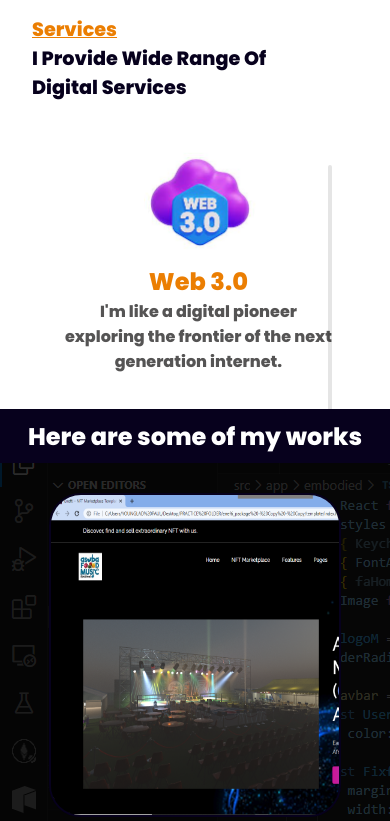
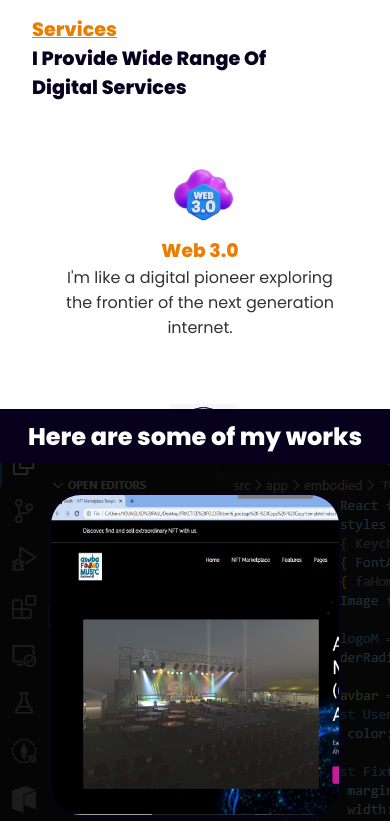
Before and after one commit to Younglad-Paul/Pauls_Portfolio, a React (Create React App) app: page / in a window 390 px wide. Shown: the part 842-1663 px from the top of the page. Built offline with nearby package versions, Linux system fonts and the light colour scheme.

Commit message:
development

```diff
--- a/public/index.html
+++ b/public/index.html
@@ -3,7 +3,7 @@
   <head>
     <meta charset="utf-8" />
     <link rel="icon" href="%PUBLIC_URL%/favicon.ico" />
-    <meta name="viewport" content="width=device-width, initial-scale=1.0" />
+    <meta name="viewport" content="width=device-width, initial-scale=1, maximum-scale=1">
     <meta name="theme-color" content="#000000" />
     <meta
       name="description"
@@ -122,6 +122,74 @@
             <!-- If we need scrollbar -->
             <div class="swiper-scrollbar"></div>
           </div>
+
+          <div id="for__mobile">
+
+            <div>
+                <div class="image">
+                    <img src="images/web 3 icon.jpeg">
+                </div>
+                <div class="caption">
+                    <h1>Web 3.0</h1>
+                    I'm like a digital pioneer exploring the frontier of the next generation internet.
+                </div>
+            </div>
+
+            <div>
+                <div class="image">
+                    <img src="images/UX design.png">
+                </div>
+                <div class="caption">
+                    <h1>UX Design</h1>
+                    my expertise lies in the creation of distinctive and refined user interfaces.
+                </div>
+            </div>
+            <div>
+            <div class="image">
+                <img src="images/UX design.png">
+            </div>
+            <div class="caption">
+                <h1>UX Design</h1>
+                my expertise lies in the creation of distinctive and refined user interfaces.
+            </div>
+          </div>
+          <div>
+            <div class="image">
+                <img src="images/content writing icon.png">
+            </div>
+            <div class="caption">
+                <h1>Content Writing</h1>
+                I take concepts and mold them into engaging narratives that resonate with readers. Whether it's informative articles, persuasive marketing copy, or captivating storytelling, I've got the creative quill to turn thoughts into compelling text.
+            </div>
+          </div>
+          <div>
+            <div class="image">
+                <img src="images/Ui design.png">
+            </div>
+            <div class="caption">
+                <h1>UI Design</h1>
+                I specialize in creating unique and sophisticated designs that prioritize both aesthetics and user-friendliness.
+            </div>
+          </div>
+          <div>
+            <div class="image">
+                <img src="images/backend icon.jpeg">
+            </div>
+            <div class="caption">
+                <h1>Backend Uptimization</h1>
+                Optimizing performance, and ensuring that the gears behind the scenes are running smoothly.
+            </div>
+          </div>
+          <div>
+            <div class="image">
+                <img src="images/affiliate marketing icon.jpeg">
+            </div>
+            <div class="caption">
+                <h1>Affiliate Marketing</h1>
+                As an affiliate marketer, I act as the matchmaker, linking exceptional products or services with the ideal audience.
+            </div>
+          </div>
+
           </div>
     </section>
 
--- a/public/style.css
+++ b/public/style.css
@@ -30,7 +30,6 @@ header{
     background-size: cover;
 }
 header nav{
-    /* background:var(--bgsecondary) !important; */
     display: flex;
     justify-content: space-between;
     align-items: center;
@@ -97,7 +96,6 @@ header .header__intro .header__text h1{
 header .header__intro .header__text h1 div{
     color:var(--colorprimary) !important;
     font-size: 5rem;
-    /* margin-top:-10rem !important; */
 }
 header .header__intro .header__text p{
     font-size: 2rem;
@@ -130,7 +128,6 @@ header .header__intro img{
     background:var(--bgsecondary);
     width:33%;
     height: 55vh;
-    /* z-index: -1;  */
     border:#ff8a04 10px solid;
     border-radius: 100%;
     margin: 3rem 0 0 45rem;
@@ -139,7 +136,6 @@ header .header__intro img{
 #services{
     width:90%;
     height:40vh;
-    /* display:flex; */
     display: grid;
     grid-template-columns: 30% 70%;
     padding: 2rem 5rem 0 5rem;
@@ -172,7 +168,6 @@ header .header__intro img{
     margin:1.2rem;
 }
 #services .swiper .swiper-wrapper .swiper-slide .image{
-    /* background:#eb7e02; */
     padding-left: 8rem;
 }
 #services .swiper .swiper-wrapper .swiper-slide .image img{
@@ -182,7 +177,6 @@ header .header__intro img{
 #services .swiper .swiper-wrapper .swiper-slide .caption{
     text-align: center;
     font-weight: bold;
-    /* margin-top: 2rem; */
     color:rgb(85, 84, 84);
     font-size: .9rem;
 }
@@ -195,57 +189,10 @@ header .header__intro img{
     color:#eb7e02;
     font-weight: bolder;
 }
-/* #about{
-    width: 100%;
-    height:50vh;
-    padding-top: 6.5rem;
-} */
-/* #about svg{
-    position:absolute;
-    z-index: -1;
-    width:100%;
-} */
-/* #about h2{
-    text-align: center;
-    background:var(--bgprimary);
-    color:#fff;
-    padding: .6rem;
-    z-index: -1;
-}
-#about .about-content{
-    display: grid;
-    grid-template-columns: 60% 40%;
-    padding:2rem;
-
-}
-.about-content__div + .about-content__div{
-    padding-left: 3rem;
-}
-#about .about-content .about-content__div img{
-    margin-top: -9rem;
-    z-index: 999;
-    box-shadow: var(--bgprimary) -10px 10px 10px;
-    transition: 2s ease-in-out;
-}
-#about .about-content .about-content__div img:hover{
-    box-shadow: var(--bgbody) -10px 10px 10px;
-    transform: rotate(-10deg);
-}
-#about .about-content .about-content__div p{
-    font-size: 1.05rem;
-    font-weight: bold;
-    color:var(--colorprimary);
-    text-align: justify;
-    width:80%;
-    margin-left: 5rem;
-} */
-
-/* #services{
-    background: var(--bgprimary);
-} */
-
+#for__mobile{
+    display:none;
+}
 #myworks{
-    /* margin-top:2rem; */
     background-image: url('images/Screenshot\ \(161\).png');
     overflow: hidden;
 }
@@ -296,9 +243,6 @@ h2{
 #capabilities{
     width:100%;
     height:24rem;
-    /* padding: 2rem 0 2rem 2rem; */
-    /* background: #fff; */
-
 }
 #capabilities form{
     width:400rem !important;
@@ -313,7 +257,6 @@ h2{
 #capabilities form label{
     width:90%;
     margin-top: 1rem;
-    /* height:2rem */
 }
 
 #capabilities form label ul li{
@@ -323,7 +266,6 @@ h2{
     grid-template-columns: 60% 40%;
 }
 #capabilities form label ul li span{
-    /* margin-left: 13rem; */
     text-align: end;
     font-size:1.2rem;
     color:var(--buton)
@@ -397,7 +339,6 @@ footer div a{
         width:1280px !important;
     }
     header nav{
-        /* background:var(--bgsecondary) !important; */
         display: flex;
         justify-content: space-between;
         align-items: center;
@@ -464,7 +405,6 @@ footer div a{
     header .header__intro .header__text h1 div{
         color:var(--colorprimary) !important;
         font-size: 5rem;
-        /* margin-top:-10rem !important; */
     }
     header .header__intro .header__text p{
         font-size: 2rem;
@@ -497,7 +437,6 @@ footer div a{
         background:var(--bgsecondary);
         width:28%;
         height: 45vh;
-        /* z-index: -1;  */
         border:#ff8a04 10px solid;
         border-radius: 100%;
         margin: 3rem 0 0 39rem;
@@ -506,7 +445,6 @@ footer div a{
     #services{
         width:90%;
         height:40vh;
-        /* display:flex; */
         display: grid;
         grid-template-columns: 30% 72%;
         padding: 2rem 5rem 0 5rem;
@@ -540,7 +478,6 @@ footer div a{
         margin:1.2rem;
     }
     #services .swiper .swiper-wrapper .swiper-slide .image{
-        /* background:#eb7e02; */
         padding-left: 8rem;
     }
     #services .swiper .swiper-wrapper .swiper-slide .image img{
@@ -550,7 +487,6 @@ footer div a{
     #services .swiper .swiper-wrapper .swiper-slide .caption{
         text-align: center;
         font-weight: bold;
-        /* margin-top: 2rem; */
         color:rgb(85, 84, 84);
         font-size: .9rem;
     }
@@ -564,7 +500,6 @@ footer div a{
         font-weight: bolder;
     }
     #myworks{
-        /* margin-top:2rem; */
         background-image: url('images/Screenshot\ \(161\).png');
         overflow: hidden;
     }
@@ -615,9 +550,6 @@ footer div a{
     #capabilities{
         width:100%;
         height:24rem;
-        /* padding: 2rem 0 2rem 2rem; */
-        /* background: #fff; */
-
     }
     #capabilities form{
         width:400rem !important;
@@ -632,7 +564,6 @@ footer div a{
     #capabilities form label{
         width:90%;
         margin-top: 1rem;
-        /* height:2rem */
     }
 
     #capabilities form label ul li{
@@ -642,7 +573,6 @@ footer div a{
         grid-template-columns: 60% 40%;
     }
     #capabilities form label ul li span{
-        /* margin-left: 13rem; */
         text-align: end;
         font-size:1.2rem;
         color:var(--buton)
@@ -707,7 +637,6 @@ footer div a{
         width:1024px !important;
     }
     header nav{
-        /* background:var(--bgsecondary) !important; */
         display: flex;
         justify-content: space-between;
         align-items: center;
@@ -774,7 +703,6 @@ footer div a{
     header .header__intro .header__text h1 div{
         color:var(--colorprimary) !important;
         font-size: 4rem;
-        /* margin-top:-10rem !important; */
     }
     header .header__intro .header__text p{
         font-size: 2rem;
@@ -808,7 +736,6 @@ footer div a{
         background:var(--bgsecondary);
         width:28%;
         height: 45vh;
-        /* z-index: -1;  */
         border:#ff8a04 10px solid;
         border-radius: 100%;
         margin: 12rem 0 0 30rem;
@@ -817,7 +744,6 @@ footer div a{
     #services{
         width:865px;
         height:58vh;
-        /* display:flex; */
         display: grid;
         grid-template-columns: 40% 65%;
         padding: 2rem 5rem 0 5rem;
@@ -852,7 +778,6 @@ footer div a{
         margin:1.2rem;
     }
     #services .swiper .swiper-wrapper .swiper-slide .image{
-        /* background:#eb7e02; */
         padding-left: 4rem;
     }
     #services .swiper .swiper-wrapper .swiper-slide .image img{
@@ -862,7 +787,6 @@ footer div a{
     #services .swiper .swiper-wrapper .swiper-slide .caption{
         text-align: center;
         font-weight: bold;
-        /* margin-top: 2rem; */
         color:rgb(85, 84, 84);
         font-size: .9rem;
     }
@@ -876,7 +800,6 @@ footer div a{
         font-weight: bolder;
     }
     #myworks{
-        /* margin-top:2rem; */
         background-image: url('images/Screenshot\ \(161\).png');
         overflow: hidden;
     }
@@ -927,9 +850,6 @@ footer div a{
     #capabilities{
         width:1024px;
         height:24rem;
-        /* padding: 2rem 0 2rem 2rem; */
-        /* background: #fff; */
-
     }
     #capabilities form{
         width:400rem !important;
@@ -944,7 +864,6 @@ footer div a{
     #capabilities form label{
         width:90%;
         margin-top: 1rem;
-        /* height:2rem */
     }
 
     #capabilities form label ul li{
@@ -954,7 +873,6 @@ footer div a{
         grid-template-columns: 60% 40%;
     }
     #capabilities form label ul li span{
-        /* margin-left: 13rem; */
         text-align: end;
         font-size:1.2rem;
         color:var(--buton)
@@ -1020,7 +938,6 @@ footer div a{
         width:912px !important;
     }
     header nav{
-        /* background:var(--bgsecondary) !important; */
         display: flex;
         justify-content: space-between;
         align-items: center;
@@ -1089,7 +1006,6 @@ footer div a{
     header .header__intro .header__text h1 div{
         color:var(--colorprimary) !important;
         font-size: 4rem;
-        /* margin-top:-10rem !important; */
     }
     header .header__intro .header__text p{
         font-size: 1.5rem;
@@ -1123,7 +1039,6 @@ footer div a{
         background:var(--bgsecondary);
         width:28%;
         height: 16vh;
-        /* z-index: -1;  */
         border:#ff8a04 10px solid;
         border-radius: 100%;
         margin: 12rem 0 0 27rem;
@@ -1132,7 +1047,6 @@ footer div a{
     #services{
         width:90%;
         height:40vh;
-        /* display:flex; */
         display: block;
         padding: 3rem;
         background: #fff;
@@ -1174,7 +1088,6 @@ footer div a{
         margin:1.2rem;
     }
     #services .swiper .swiper-wrapper .swiper-slide .image{
-        /* background:#eb7e02; */
         padding-left: 6rem;
     }
     #services .swiper .swiper-wrapper .swiper-slide .image img{
@@ -1184,7 +1097,6 @@ footer div a{
     #services .swiper .swiper-wrapper .swiper-slide .caption{
         text-align: center;
         font-weight: bold;
-        /* margin-top: 2rem; */
         color:rgb(85, 84, 84);
         font-size: 1.5rem;
     }
@@ -1198,7 +1110,6 @@ footer div a{
         font-weight: bolder;
     }
     #myworks{
-        /* margin-top:2rem; */
         background-image: url('images/Screenshot\ \(161\).png');
         overflow: hidden;
     }
@@ -1249,9 +1160,6 @@ footer div a{
     #capabilities{
         width:912px;
         height:24rem;
-        /* padding: 2rem 0 2rem 2rem; */
-        /* background: #fff; */
-
     }
     #capabilities form{
         width:400rem !important;
@@ -1266,7 +1174,6 @@ footer div a{
     #capabilities form label{
         width:90%;
         margin-top: 1rem;
-        /* height:2rem */
     }
 
     #capabilities form label ul li{
@@ -1409,7 +1316,6 @@ footer div a{
         grid-template-columns: 70% 30%;
     }
     #capabilities form label ul li span{
-        /* margin-left: 13rem; */
         text-align: end;
         font-size:.9rem;
     }
@@ -1517,12 +1423,6 @@ footer div a{
     }
     #services .service{
         padding: .1rem 2rem 2rem 6rem;
-
-        /* width: 40rem;
-        padding: .1rem 2rem 2rem 6rem;
-        border-radius: 0 5rem 5rem 0 ;
-        margin-left: -6rem;
-        overflow: hidden; */
     }
     #services .service p{
         font-size: 1.2rem !important;
@@ -1537,33 +1437,30 @@ footer div a{
         margin-top: -8rem;
     }
     #services .swiper{
-        margin-left: -2rem !important;
-    }
-    #services .swiper .swiper-wrapper .swiper-slide{
-        width: 80% !important;
-        height:20rem !important;
-        padding:1rem;
-        margin:0 0 0 3rem !important;
-        overflow: hidden;
-    }
-    #services .swiper .swiper-wrapper .swiper-slide .image{
-        padding-left: 9rem;
-    }
-    #services .swiper .swiper-wrapper .swiper-slide .image img{
-        border-radius: 100%;
-        width: 7rem;
-    }
-    #services .swiper .swiper-wrapper .swiper-slide .caption{
-        font-size: 1rem;
-    }
-    #services .swiper .swiper-wrapper .swiper-slide .caption h1{
-        font-size: 1.5rem;
-    }
-    #services .swiper  .swiper-button-prev, #services .swiper  .swiper-button-next{
-
-        display:none;
-
-    }
+        display:none
+    }
+    #for__mobile{
+        display:block;
+        margin-top: 1rem 2rem;
+        overflow: scroll;
+    }
+    #for__mobile div{
+        padding:1rem
+    }
+    #for__mobile div .image{
+        margin-left: 35%;
+        margin-bottom: -10%;
+    }
+    #for__mobile div .image img{
+        width:40%;
+    }
+    #for__mobile div .caption{
+        text-align: center;
+    }
+    #for__mobile div .caption h1{
+        color: var(--bgsecondary)
+    }
+
     #myworks{
         height:110vh;
     }
@@ -1593,7 +1490,6 @@ footer div a{
         border: var(--bgprimary) 2px solid;
         border-radius: 2rem ;
         margin: 10px;
-        /* overflow: hidden; */
     }
     #myworks .works .workz .work img{
         width:30rem;
@@ -1697,34 +1593,6 @@ footer div a{
         width:120%;
         margin-top: -6rem;
     }
-    #services .swiper{
-        margin-left: -2rem !important;
-    }
-    #services .swiper .swiper-wrapper .swiper-slide{
-        width: 80% !important;
-        height:30rem !important;
-        padding:1rem;
-        margin:0 0 0 3rem !important;
-        overflow: hidden;
-    }
-    #services .swiper .swiper-wrapper .swiper-slide .image{
-        padding-left: 6rem;
-    }
-    #services .swiper .swiper-wrapper .swiper-slide .image img{
-        border-radius: 100%;
-        width: 7rem;
-    }
-    #services .swiper .swiper-wrapper .swiper-slide .caption{
-        font-size: 1rem;
-    }
-    #services .swiper .swiper-wrapper .swiper-slide .caption h1{
-        font-size: 1.5rem;
-    }
-    #services .swiper  .swiper-button-prev, #services .swiper  .swiper-button-next{
-
-        display:none;
-
-    }
     #capabilities{
         width:100%;
         height:35rem;
@@ -1800,9 +1668,6 @@ footer div a{
         overflow: hidden;
 
     }
-    #services .swiper .swiper-wrapper .swiper-slide .image{
-        padding-left: 5rem;
-    }
 }
 @media (max-width:375px){
     header nav{
@@ -1862,31 +1727,7 @@ footer div a{
         height:40vh;
         margin-top: -2rem;
     }
-      #services .swiper{
-        margin-left: -3rem !important;
-        width:110%;
-    }
-     /* #services .swiper .swiper-wrapper .swiper-slide{
-        width: 80% !important;
-        height:20rem !important;
-        padding:1rem;
-        margin:0 0 0 3rem !important;
-        overflow: hidden;
-    } */
-    #services .swiper .swiper-wrapper .swiper-slide .image{
-        padding-left: 5.5rem;
-    }
-    #services .swiper .swiper-wrapper .swiper-slide .image img{
-        border-radius: 100%;
-        width: 4rem;
-    }
-    #services .swiper .swiper-wrapper .swiper-slide .caption h1{
-        font-size: 1rem;
-    }
-    #services .swiper .swiper-wrapper .swiper-slide .caption{
-        font-size: .8rem;
-    }
-    #myworks .works .workz{
+        #myworks .works .workz{
         width:100%;
         height: 100vh;
         margin:20px auto;
--- a/public/style.js
+++ b/public/style.js
@@ -1,19 +1,6 @@
 function DownloadCV() {
-    // document.location = "img/BORISADE DAYO PAUL CV 1 (1).pdf";
-    var cv = document.createElement('a');
-    cv.href = "images/BORISADE+DAYO+PAUL+CV+1+(1).pdf";
-    cv.download = "img/BORISADE+DAYO+PAUL+CV+1+(1).pdf";
-    cv.dispatchEvent( new MouseEvent('click'))
+    const cvLink = document.createElement('a');
+    cvLink.href = "images/BORISADE+DAYO+PAUL+CV+1+(1).pdf";
+    cvLink.download = "BORISADE_DAYO_PAUL_CV.pdf";
+    cvLink.click();
 }
-
-// const nav = document.querySelector("nav")
-
-// window.addEventListener("scroll", () => {
-//         if (scrollY > 50) {
-//             nav.style.background = '#016306';
-//         }
-//         else if (scrollY < 8000) {
-//             Tmenu.style.background = '#12be1b';
-//         }
-//     }
-// )
```
